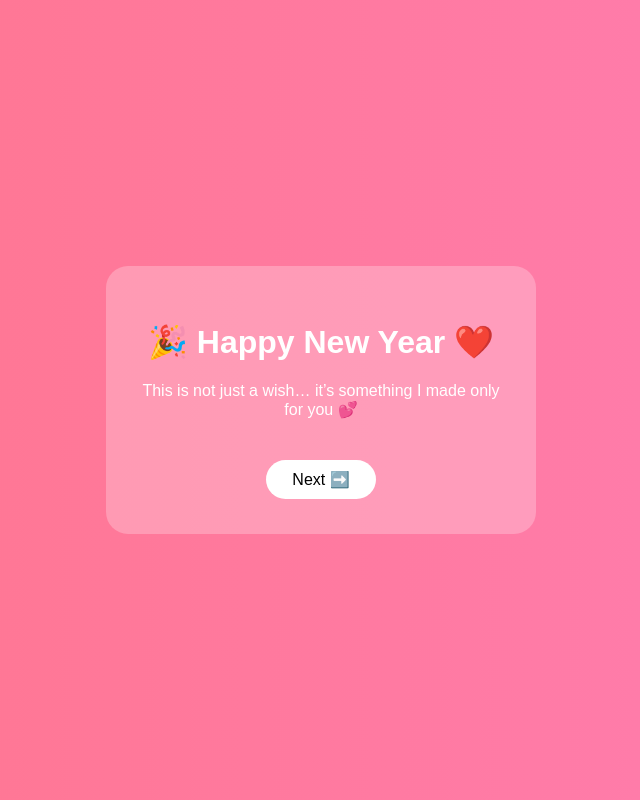
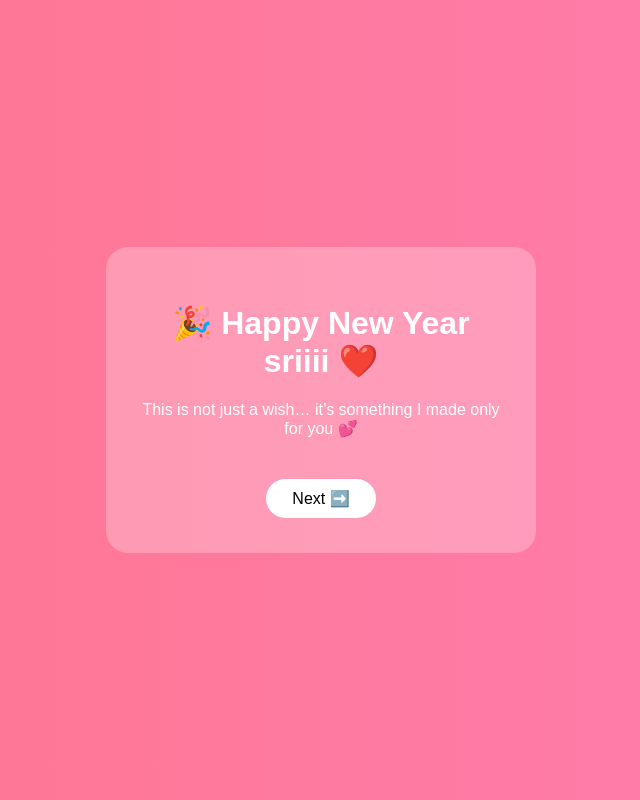
Before and after one commit to Shaan524/newyear-card, a plain HTML site: page index.html in a window 1280 px wide. Shown: the whole page, without its empty margins (319-959 px from the left). Drawn offline with Linux system fonts and the light colour scheme.

Commit message:
Update index.html

```diff
--- a/index.html
+++ b/index.html
@@ -49,7 +49,7 @@ body {
 
 <script>
   const pages = [
-    { title: "🎉 Happy New Year ❤️", text: "This is not just a wish… it’s something I made only for you 💕" },
+    { title: "🎉 Happy New Year sriiii ❤️", text: "This is not just a wish… it’s something I made only for you 💕" },
     { title: "💖 2025", text: "2025 became special the moment you came into my life ✨ because you came into my life bbgggg" },
     { title: "📅 October", text: "That month changed everything for me, and I’ll always remember it 🥹" },
     { title: "😊 You", text: "You make my normal days brighter and my hard days easier ❤️" },
```
